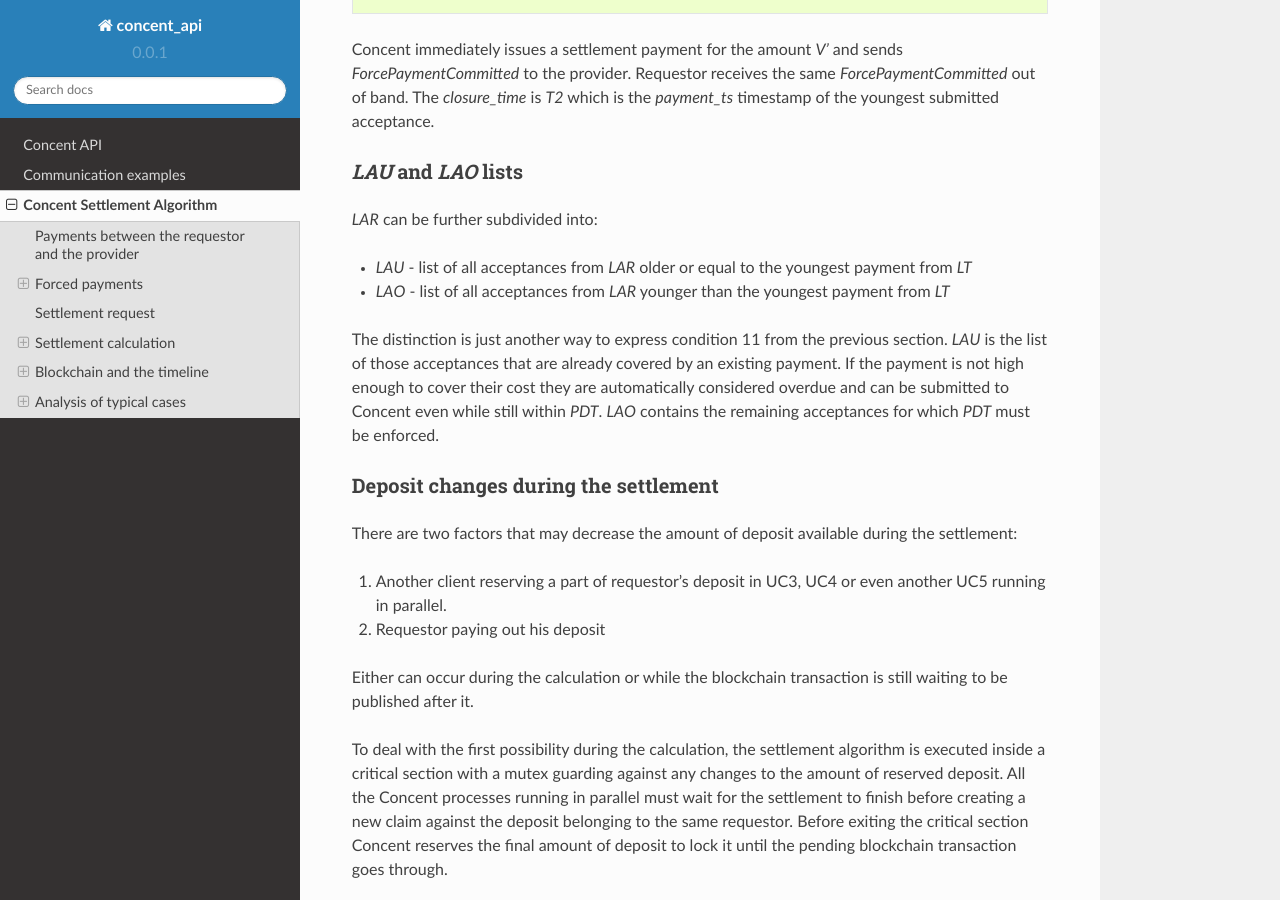
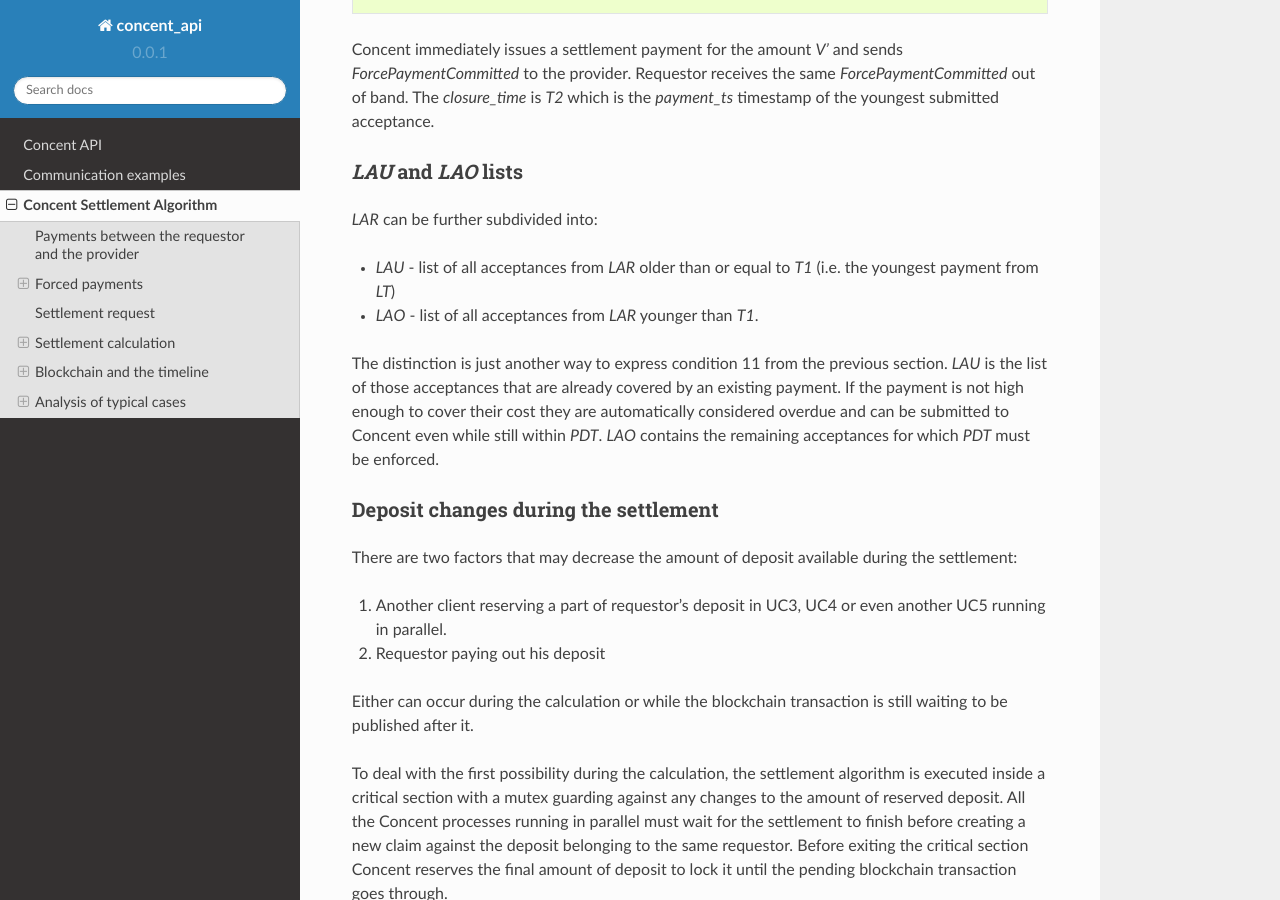
Before and after one commit to golemfactory/concent, a Sphinx documentation site: the page built from docs/source/settlement-algorithm.rst, in a window 1280 px wide and 900 px high, scrolled down 4331 px. Built offline with Sphinx 7.4.7 and the Read the Docs theme 2.0.0, drawn with Linux system fonts in a browser that asks for light colours; formulas are drawn with MathJax 3.

Commit message:
docs/settlement-algorithm: Say explicitly that LAO and LAU are determined by T1

```diff
--- a/docs/source/settlement-algorithm.rst
+++ b/docs/source/settlement-algorithm.rst
@@ -133,8 +133,8 @@ The `closure_time` is `T2` which is the `payment_ts` timestamp of the youngest s
 ~~~~~~~~~~~~~~~~~~~~~
 `LAR` can be further subdivided into:
 
-- `LAU` - list of all acceptances from `LAR` older or equal to the youngest payment from `LT`
-- `LAO` - list of all acceptances from `LAR` younger than the youngest payment from `LT`
+- `LAU` - list of all acceptances from `LAR` older than or equal to `T1` (i.e. the youngest payment from `LT`)
+- `LAO` - list of all acceptances from `LAR` younger than `T1`.
 
 The distinction is just another way to express condition 11 from the previous section.
 `LAU` is the list of those acceptances that are already covered by an existing payment.
```
